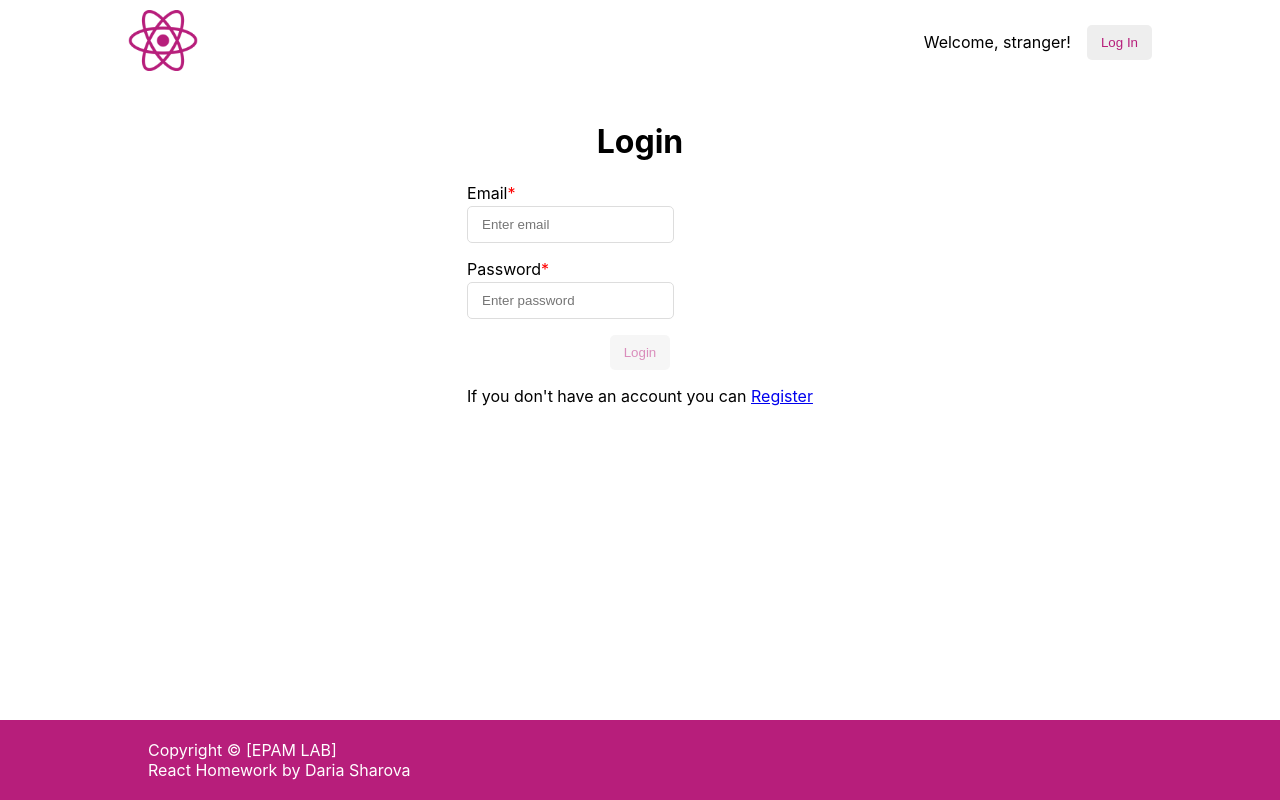
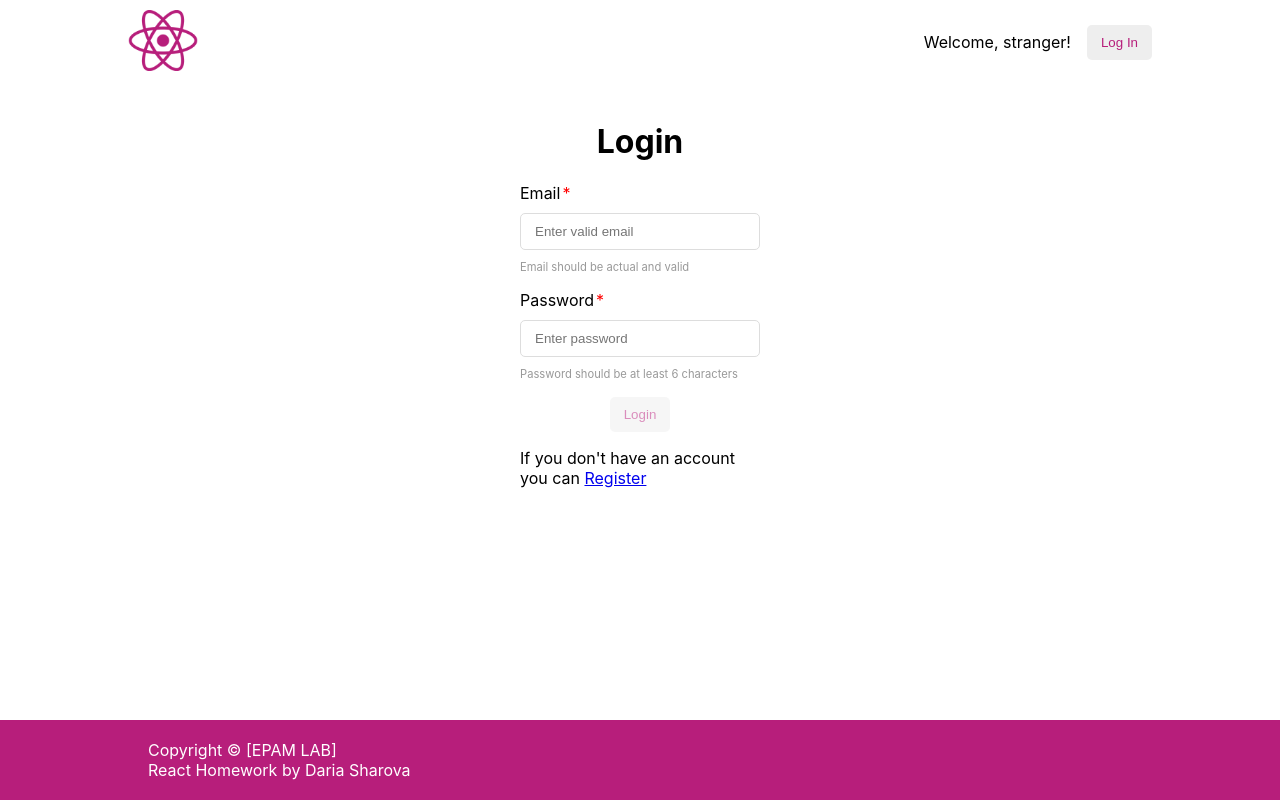
Before and after one commit to TakeFives/Courses-React, a React (Create React App) app: page /login in a window 1280 px wide. Built offline with nearby package versions, Linux system fonts and the light colour scheme.

Commit message:
feat: add ui validation to login form

```diff
--- a/src/common/Input/Input.jsx
+++ b/src/common/Input/Input.jsx
@@ -1,19 +1,22 @@
 import './input.css';
 
 function Input(props) {
-	const { labelText, inputError } = props;
 	let label;
 	let error;
+	let hint;
 
-	if (labelText) {
+	if (props.labelText) {
 		label = (
 			<label htmlFor={props.name} className={props.required ? 'required' : ''}>
-				{labelText}
+				{props.labelText}
 			</label>
 		);
 	}
-	if (inputError) {
-		error = <span className='input-error'>{inputError}</span>;
+	if (props.inputError) {
+		error = <span className='input-error'>{props.inputError}</span>;
+	}
+	if (props.inputHint) {
+		hint = <span className='input-hint'>{props.inputHint}</span>;
 	}
 
 	return (
@@ -24,12 +27,14 @@ function Input(props) {
 				name={props.name}
 				id={props.id}
 				placeholder={props.placeholder ? props.placeholder : null}
-				className={`input ${props.className ? props.className : ''}`}
+				className={props.className ? 'input ' + props.className : 'input'}
 				onChange={props.onChange}
 				required={props.required}
 				value={props.value}
 				data-testid={props.dataTestId}
+				onBlur={props.onBlur}
 			/>
+			{!error ? hint : null}
 			{error}
 		</div>
 	);
--- a/src/common/Input/input.css
+++ b/src/common/Input/input.css
@@ -4,24 +4,32 @@
   border-radius: 5px;
   color: #444;
   justify-self: flex-start;
-  margin-right: auto;
 }
 .input-container{
   display: flex;
   flex-direction: column;
-  gap: 3px;
+  gap: 10px;
 }
 .required{
   position: relative;
 }
 .required::after{
-  content: ' *';
+  content: '*';
   color: #f00;
   position: absolute;
-  width: 20px;
-  height: 20px;
+  margin-left: 2px;
 }
 .input-error{
-  font-size: 0.9em;
+  font-size: 0.7em;
   color: #f00;
 }
+.input-hint{
+  font-size: 0.7em;
+  color: #999;
+}
+.invalid{
+  border-color: #f00;
+}
+.valid{
+  border-color: #0ebe0e;
+}
--- a/src/components/Login/Login.jsx
+++ b/src/components/Login/Login.jsx
@@ -13,6 +13,10 @@ import { getUser } from '../../selectors';
 function Login() {
 	const [email, setEmail] = useState('');
 	const [password, setPassword] = useState('');
+
+	const [touchedEmail, setTouchedEmail] = useState(false);
+	const [touchedPassword, setTouchedPassword] = useState(false);
+	let error = null;
 	const user = useSelector(getUser);
 	const navigate = useNavigate();
 
@@ -34,29 +38,78 @@ function Login() {
 			dispatch(fetchLoginUserThunk(user));
 		}
 	}
+	function emailValidation() {
+		let isValid = true;
+		// eslint-disable-next-line prettier/prettier
+		const reg = /^(?=.{8,252})[\w]+[.\-+]?((([^.]\.)|([^-]-)|([^+]\+))|([\w])|('))*([\w]|[-])@[A-Za-z\d][-.\w]*[A-Za-z\d]\.([A-Za-z]{2,13})$/;
+
+		if (!email) {
+			error = 'Email is required';
+			isValid = false;
+		}
+		if (!reg.test(email)) {
+			error = 'Email should be valid email adress';
+			isValid = false;
+		}
+		return isValid;
+	}
+
+	function passwordValidation() {
+		let isValid = true;
+		if (!password) {
+			error = 'Password is required';
+			isValid = false;
+		}
+		if (password.length < 6 && password.length > 0) {
+			error = 'Password should be more than 6 characters';
+			isValid = false;
+		}
+		if (password.length > 10) {
+			error = 'Password should be less than 10 characters';
+			isValid = false;
+		}
+		if (password.includes('666')) {
+			error = 'Password not contain 666';
+			isValid = false;
+		}
+		return isValid;
+	}
 
 	function formValidation() {
 		let isValid = true;
-
-		if (password.length < 6) {
+		if (!passwordValidation()) {
 			isValid = false;
 		}
-
 		return isValid;
 	}
 
 	return (
-		<div className='login-container wrapper'>
+		<div className='wrapper'>
+			<div className='login-container'>
 				<h1>Login</h1>
 				<form className='login-form' onSubmit={handleSubmit}>
 					<Input
 						type='text'
 						name='email'
 						labelText='Email'
-					placeholder='Enter email'
+						placeholder='Enter valid email'
 						id='email'
 						onChange={(event) => setEmail(event.target.value)}
-					required={true}
+						onBlur={() => setTouchedEmail(true)}
+						required
+						className={
+							touchedEmail
+								? emailValidation()
+									? 'valid'
+									: 'invalid'
+								: 'untouched'
+						}
+						inputHint={
+							!touchedEmail ? 'Email should be actual and valid' : null
+						}
+						inputError={
+							touchedEmail ? (emailValidation() ? null : error) : null
+						}
 					/>
 					<Input
 						type='text'
@@ -65,15 +118,36 @@ function Login() {
 						placeholder='Enter password'
 						id='password'
 						onChange={(event) => setPassword(event.target.value)}
-					required={true}
+						onBlur={() => setTouchedPassword(true)}
+						className={
+							touchedPassword
+								? passwordValidation()
+									? 'valid'
+									: 'invalid'
+								: 'untouched'
+						}
+						required
+						inputHint={
+							!touchedPassword
+								? 'Password should be at least 6 characters'
+								: null
+						}
+						inputError={
+							touchedPassword ? (passwordValidation() ? null : error) : null
+						}
 					/>
-				<Button buttonText='Login' type='submit' disabled={!formValidation()} />
+					<Button
+						buttonText='Login'
+						type='submit'
+						disabled={!formValidation()}
+					/>
 					<span>
 						If you don't have an account you can{' '}
 						<Link to={'/registration'}>Register</Link>
 					</span>
 				</form>
 			</div>
+		</div>
 	);
 }
 
--- a/src/components/Login/login.css
+++ b/src/components/Login/login.css
@@ -4,7 +4,7 @@
   justify-content: center;
   align-items: center;
   margin: 0 auto;
-  width: 400px;
+  width: 300px;
 }
 .login-form{
   display: flex;
@@ -12,4 +12,5 @@
   justify-content: center;
   align-items: center;
   gap: 1em;
+  width: 80%;
 }
```
Lines whose indentation alone changed are shown as unchanged.
